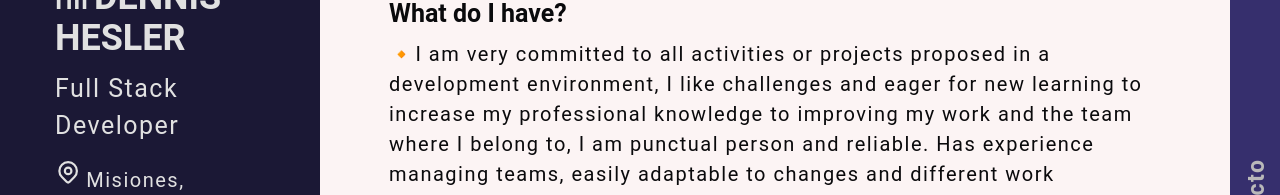
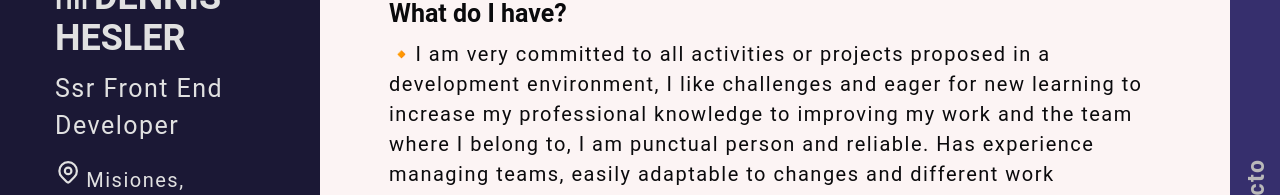
Before and after one commit to Dennish02/Portfolio, a Next.js app: page / in a window 1280 px wide. Shown: the part 455-650 px from the top of the page. Built offline with nearby package versions, Linux system fonts and the light colour scheme.

Commit message:
cambio de categoria

```diff
--- a/componentes/Sidebar.js
+++ b/componentes/Sidebar.js
@@ -15,7 +15,7 @@ export default function Sidebar() {
     <div className='perfil-texto'>
         <h2 className='hola'>Hi there!</h2>
         <h3 className='ubi' >I'm <span className='nombre'>Dennis Hesler</span></h3>
-        <p className='carrera'>Full Stack Developer</p>
+        <p className='carrera'>Ssr Front End Developer</p>
         <div className='ubicacion'>
           <svg xmlns="http://www.w3.org/2000/svg"
             className="icon icon-tabler icon-tabler-map-pin"
```
